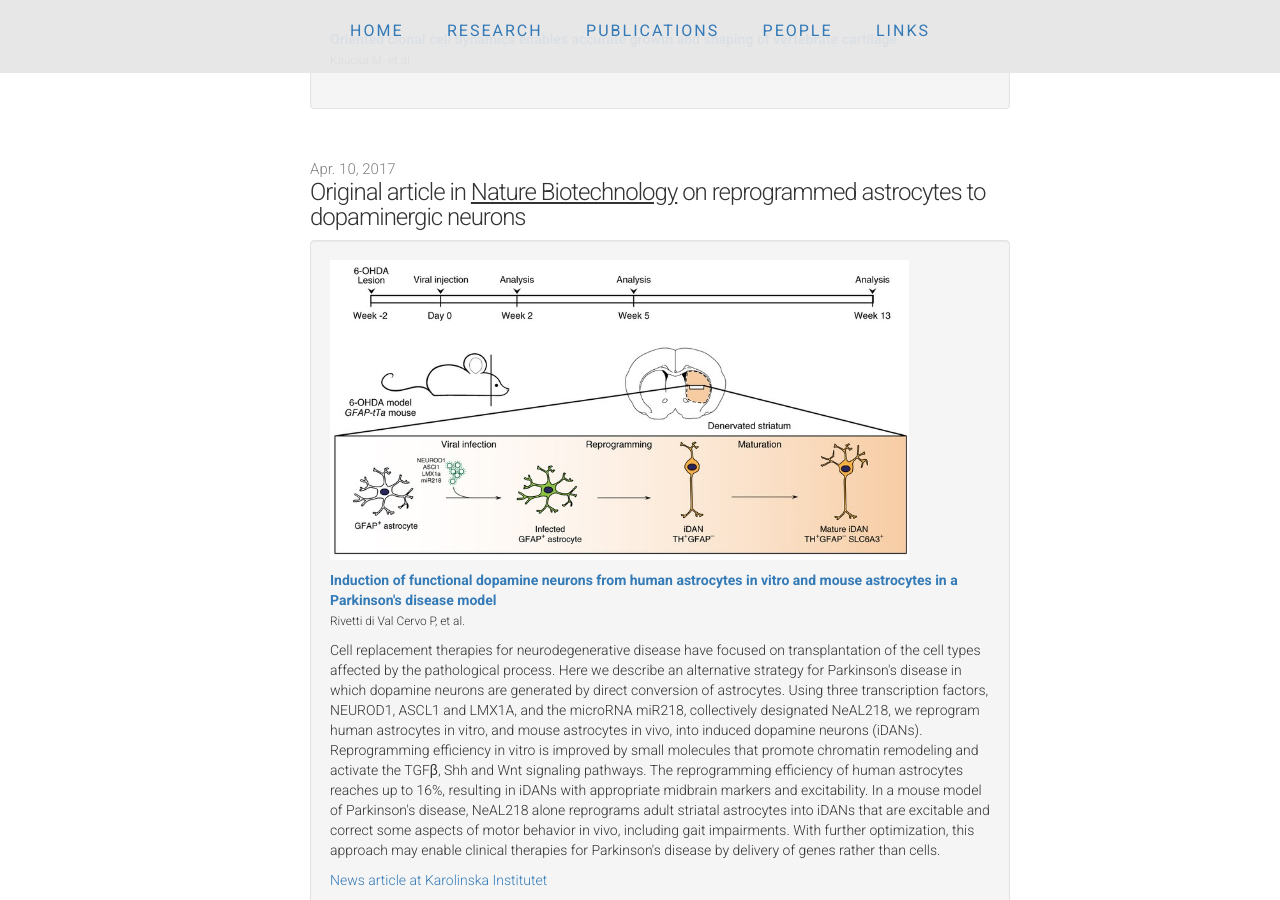
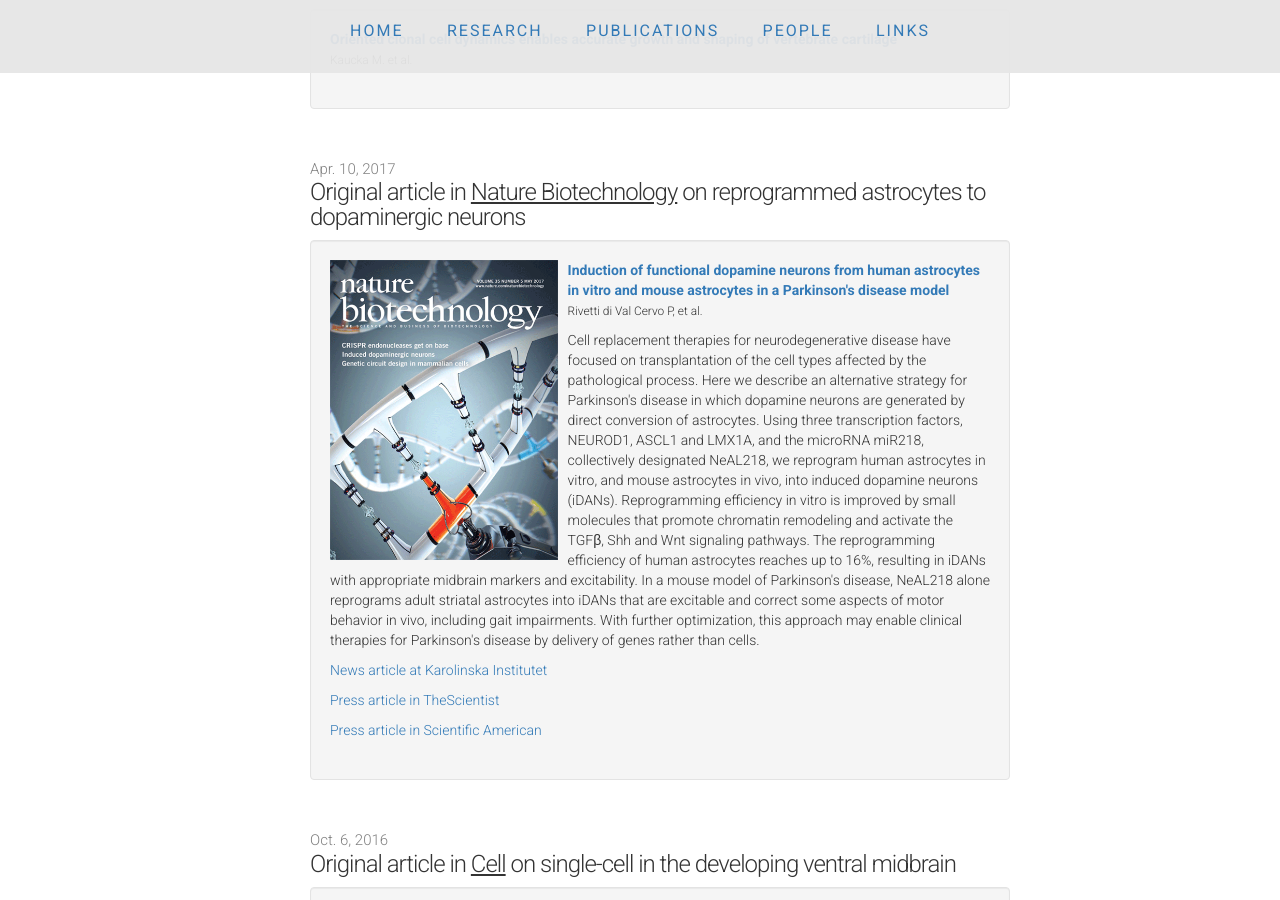
Before and after one commit to ArenasLab/arenaslab.github.io, a Jekyll site: the page index.html, which Jekyll copies as it is, in a window 1280 px wide and 900 px high, scrolled down 1720 px. Built offline with Jekyll 4.4.1, drawn with Linux system fonts in a browser that asks for light colours.

Commit message:
Update index.html

```diff
--- a/index.html
+++ b/index.html
@@ -145,9 +145,8 @@
           <div class="well">
             <li class="media">
               <div class="media-body">
-                <img  src="/img/nbt.jpg" align="middle" height="300px";>
-		      <p></p>
-		      <strong class="media-heading"><a href="http://www.nature.com/nbt/journal/vaop/ncurrent/full/nbt.3835.html">Induction of functional dopamine neurons from human astrocytes in vitro and mouse astrocytes in a Parkinson's disease model</a></strong>
+                <img class="pull-left" style="margin-right:10px;" src="/img/nbtc.gif" height="300px";>
+		<strong class="media-heading"><a href="http://www.nature.com/nbt/journal/vaop/ncurrent/full/nbt.3835.html">Induction of functional dopamine neurons from human astrocytes in vitro and mouse astrocytes in a Parkinson's disease model</a></strong>
                 <p><small>Rivetti di Val Cervo P, et al.</small></p>
                   <p>Cell replacement therapies for neurodegenerative disease have focused on transplantation of the cell
 			  types affected by the pathological process. Here we describe an alternative strategy for Parkinson's
```
